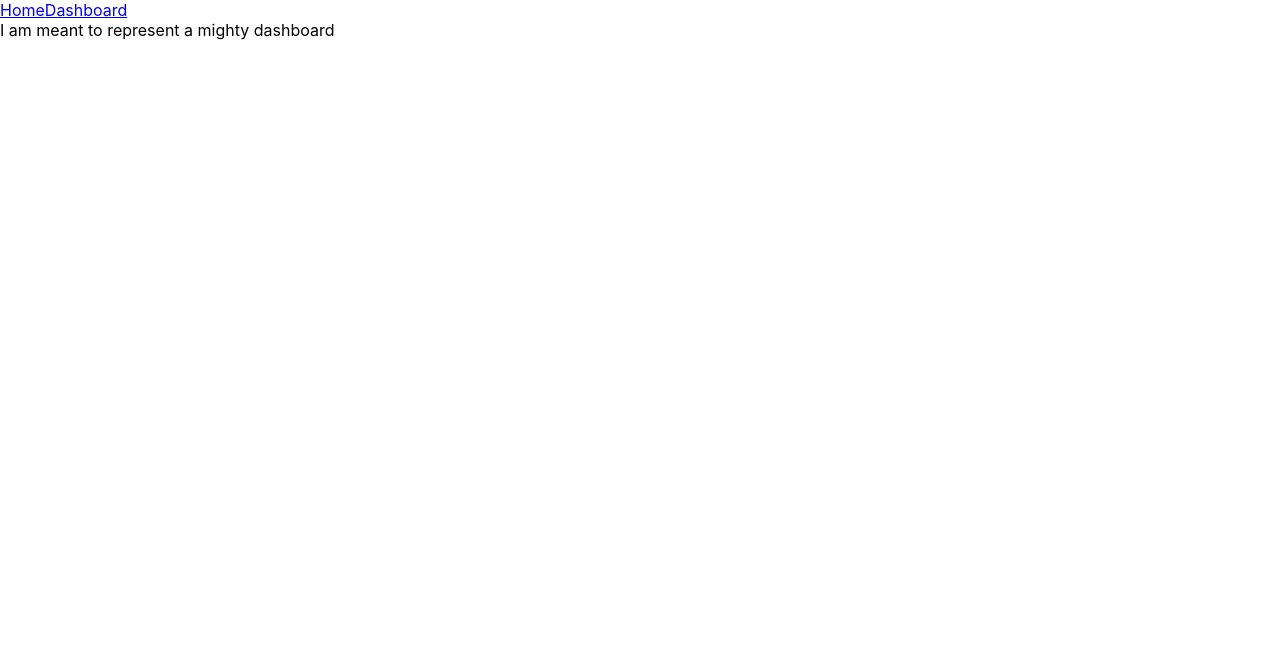
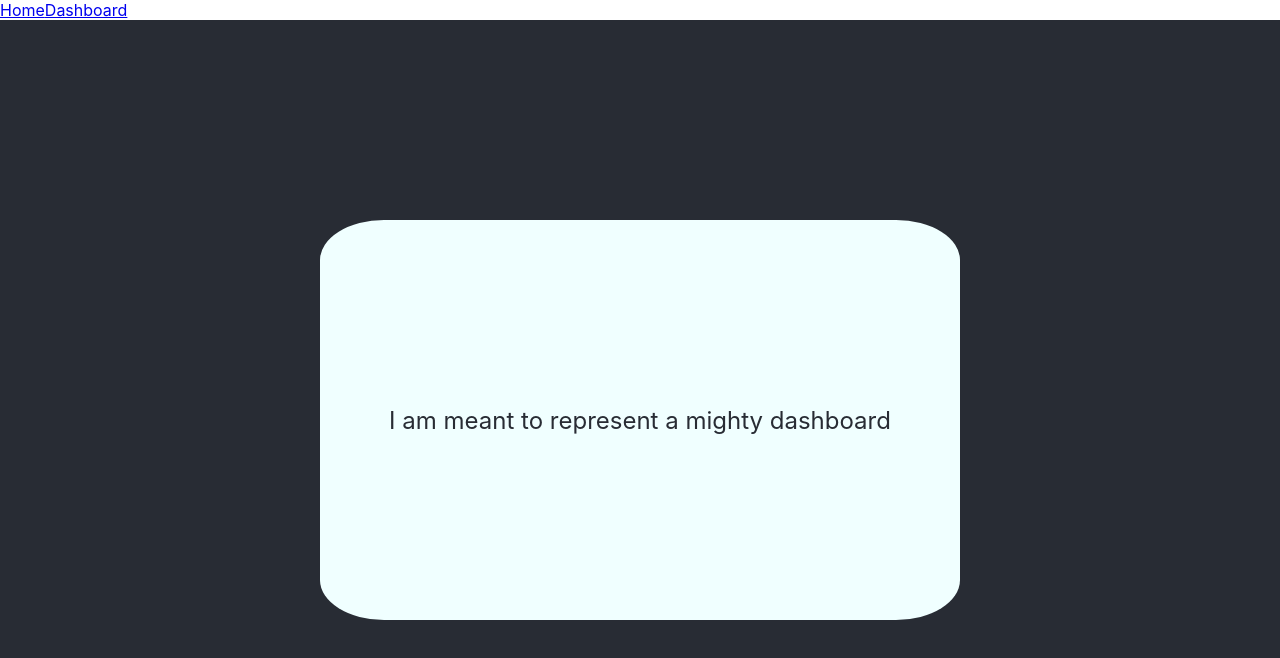
Before and after one commit to nerds-sh/direct-ferries-demo, a React (Create React App) app: page /dashboard in a window 1280 px wide. Shown: the top 658 px of the page. Built offline with nearby package versions, Linux system fonts and the light colour scheme.

Commit message:
[master] Add sass

```diff
--- a/package.json
+++ b/package.json
@@ -11,7 +11,8 @@
     "react-dom": "17.0.2",
     "react-router-dom": "6.2.2",
     "react-scripts": "5.0.0",
-    "redux-observable": "2.0.0"
+    "redux-observable": "2.0.0",
+    "sass": "1.49.9"
   },
   "devDependencies": {
     "@types/jest": "27.0.1",
--- a/src/dashboard/index.tsx
+++ b/src/dashboard/index.tsx
@@ -1,5 +1,8 @@
 import React from 'react'
+import 'dashboard/style.sass'
 
-export const Dashboard = () => <div>
-  I am meant to represent a mighty dashboard
+export const Dashboard = () => <div className={'dashboard'}>
+  <div className={'dashboard-content'}>
+    <p>I am meant to represent a mighty dashboard</p>
+  </div>
 </div>
--- /dev/null
+++ b/src/dashboard/style.sass
@@ -0,0 +1,19 @@
+.dashboard
+  background-color: #282c34
+  height: 100vh
+  display: flex
+  align-items: center
+  justify-content: center
+
+  &-content
+    border-radius: 10%
+    background-color: azure
+    height: 50%
+    width: 50%
+    display: flex
+    align-items: center
+    justify-content: center
+
+  &-content p
+    font-size: 24px
+    color: #282c34
```
Also changed, not shown: 1 other file (tests, documents, lock files or other folders).
